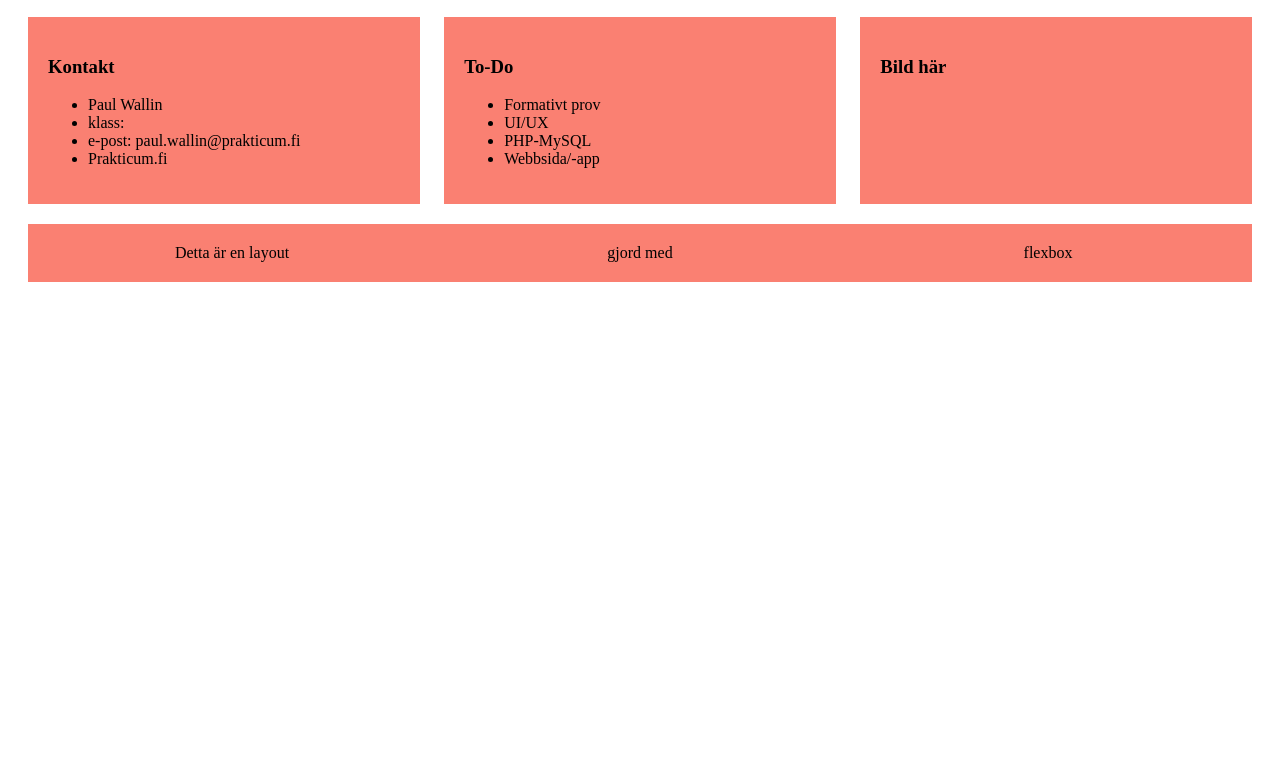
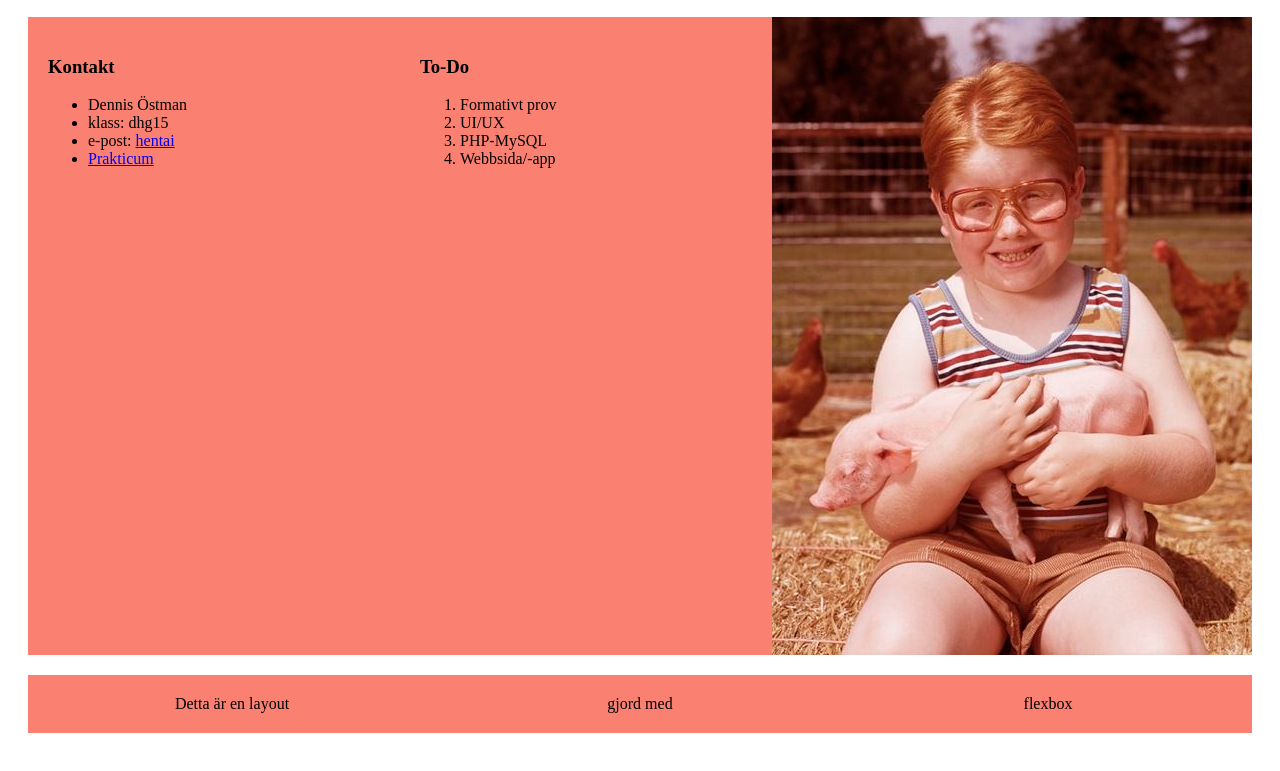
Before and after one commit to liquidfart/dennis-gitovn1, a plain HTML site: page git-ovn/index.html in a window 1280 px wide. Shown: the part 151-922 px from the top of the page. Before the commit the page ends 800 px from the top, so only its background shows below. Drawn offline with Linux system fonts and the light colour scheme.

Commit message:
html och bild uppdaterat

```diff
--- a/git-ovn/index.html
+++ b/git-ovn/index.html
@@ -15,22 +15,24 @@
           <div class="col">
               <h3>Kontakt</h3>
             <ul>
-                <li>Paul Wallin</li>
-                <li>klass: </li>
-                <li>e-post: paul.wallin@prakticum.fi </li>
-                <li>Prakticum.fi</li>
+                <li>Dennis Östman</li>
+                <li>klass: dhg15 </li>
+                <li>e-post: <a
+				href="hentaix69master.slayer
+				@tits.com">hentai</a></li>
+                <li> <a href="http://www.prakticum.fi">Prakticum</a></li>
             </ul>
             </div>
           <div class="col">
               <h3>To-Do</h3>
-              <ul>
+              <ol>
                 <li>Formativt prov</li>
                   <li>UI/UX</li>
                   <li>PHP-MySQL</li>
                   <li>Webbsida/-app</li>
-              </ul>
+              </ol>
         </div>
-          <div class="col"><h3>Bild här</h3></div>
+          <img src="img/jean.jpg">
         </div>
 
         <footer class="flex-grid">
```
Also changed, not shown: git-ovn/img/jean.jpg (added).
